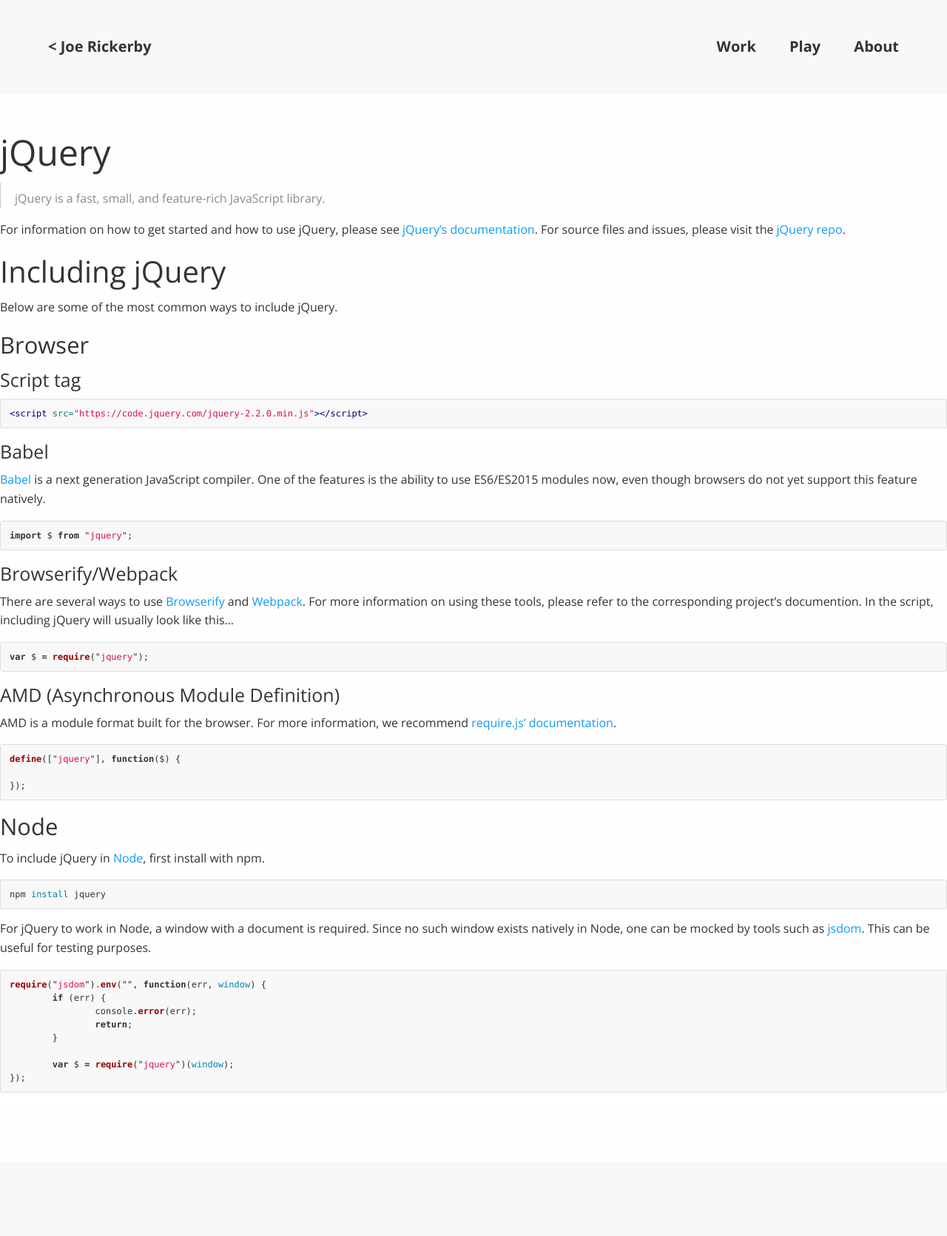
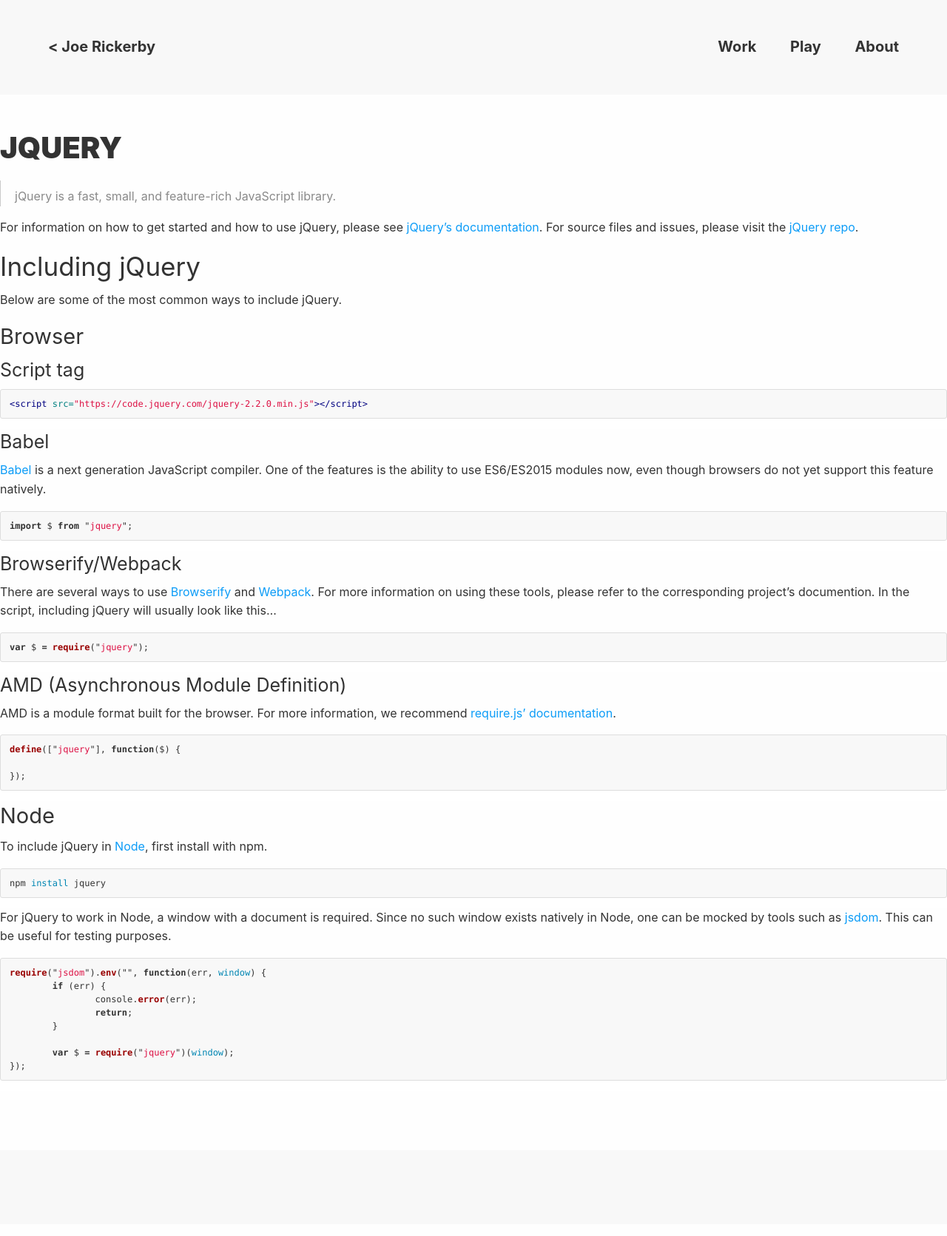
Before and after one commit to joerick/joerick.me, a Jekyll site: the page built from bower_components/jquery/README.md, in a window 1280 px wide. Shown: the whole page at 74% size. Built offline with Jekyll 4.4.1, drawn with Linux system fonts in a browser that asks for light colours; nearby versions of some CDN libraries; our own code applies the rules of GitHub Pages for plain Markdown files.

```diff
--- a/index.html
+++ b/index.html
@@ -32,7 +32,7 @@
     }
 
     .hero-text {
-        font-weight: 700;
+        font-weight: 800;
         color: #222;
         text-shadow: 0 0 100px white;
     }
@@ -138,7 +138,7 @@
     <div class="hero-overlay">
         <div class="margins">
             <div class="spacer" style="height: 140px"></div>
-            <h1 class="hero-text">
+            <h1 class="hero-text" style="text-transform: none">
                 Hi, I'm Joe.
                 <br>
                 I'm a software developer <br class="hide-for-small-only">
--- a/site.css
+++ b/site.css
@@ -3,13 +3,30 @@
 *********/
 
 body {
-    font-family: 'Open Sans', sans-serif;
+    font-family: -apple-system, BlinkMacSystemFont, 'Open Sans', sans-serif;
     font-size: 16px;
     color: #333;
 }
 
 h1, h2, h3, h4, h5, h6 {
     font-family: inherit;
+}
+
+h1 {
+    font-size: 40px;
+    font-weight: 900;
+    text-transform: uppercase;
+    margin-bottom: 1rem;
+}
+
+h2 {
+    font-size: 35px;
+    font-weight: 400;
+}
+
+h3 {
+    font-size: 29px;
+    font-weight: 400;
 }
 
 a {
@@ -28,6 +45,15 @@
     color: inherit;
 }
 
+code {
+    font-family: Monaco, Consolas, Liberation Mono, Courier, monospace;
+    font-size: 0.8em;
+    background-color: #f3f3f3;
+    border-color: #e3e3e3;
+    border-width: 0;
+    color: inherit;
+}
+
 pre > code {
     display: block;
     border-radius: 3px;
@@ -42,6 +68,18 @@
     color: inherit;
     font-weight: inherit;
     -webkit-font-smoothing: auto;
+}
+
+/* for markdown captions. See http://stackoverflow.com/a/30366422/382749 */
+img + em {
+    font-size: 0.7em;
+    color: #a5a5a5;
+    text-align: center;
+    display: block;
+}
+
+p img:first-child {
+    margin-top: 6px;
 }
 
 /*********
@@ -143,6 +181,22 @@
     margin-bottom: 12px;
 }
 
+/********
+* POSTS *
+********/
+
+.post img {
+    margin-bottom: 6px;
+}
+
+.post video.gfy-video {
+    margin-bottom: 12px;
+}
+
+p + h1, p + h2, p + h3, p + h4, p + h5, p + h6 {
+    margin-top: 1rem;
+}
+
 /***************
 * FONT AWESOME *
 ***************/
```
Also changed, not shown: _layouts/post.html (added, +16 -0 lines), _posts/2017-03-08-little-printer.md (added, +85 -0 lines), img/lilprinter/IMG_1505.JPG (added), img/lilprinter/IMG_2449.JPG (added), img/lilprinter/IMG_2603.JPG (added), img/lilprinter/IMG_5075.JPG (added), img/lilprinter/IMG_5895.JPG (added), img/lilprinter/IMG_5959.JPG (added), img/lilprinter/marketing.jpg (added), img/lilprinter/pipt.png (added).
